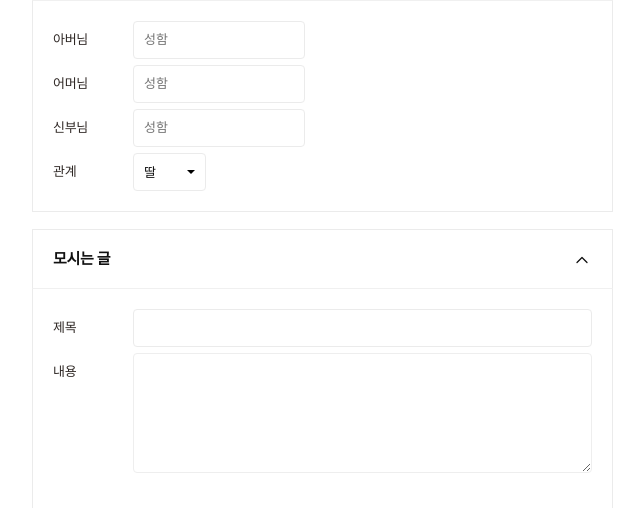
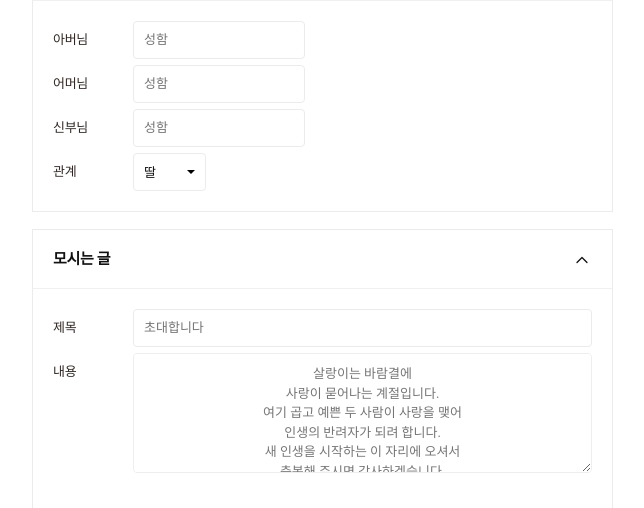
Before and after one commit to seojh8910/wedding-card, a Django app: page /cards/create/ in a window 1280 px wide. Shown: the part 871-1379 px from the top of the page, without its empty margins (522-1166 px from the left). Run offline with Django 5.2, Linux system fonts and the light colour scheme; some libraries are stand-ins or nearby versions; some web fonts are replaced; grey boxes are pictures that could not be loaded.

Commit message:
FE update: 청첩장 생성페이지 처음 로드될 때 나오는 예시 UI 수정 (#22)

```diff
--- a/card/forms.py
+++ b/card/forms.py
@@ -17,8 +17,9 @@ class CardCreationForm(forms.ModelForm):
             'wedding_hall_floor': forms.TextInput(attrs={'class': 'inorder_txt', 'style': 'width: calc(100% - 20px); max-width: 378px;'}),
             'wedding_hall_address': forms.TextInput(attrs={'id': 'address', 'class': 'inorder_txt', 'style': 'width: calc(100% - 87px);', 'onclick': 'address_search()'}),
 
-            'invitation_title': forms.TextInput(attrs={'class': 'inorder_txt', 'style': 'width: calc(100% - 22px);'}),
-            'invitation_content': forms.Textarea(attrs={'class': 'te-textarea', 'contenteditable': 'true', 'style': 'height: 120px; text-align: center;', 'onkeydown': 'enterkeydown()'}),
+            'invitation_title': forms.TextInput(attrs={'class': 'inorder_txt', 'placeholder': '초대합니다', 'style': 'width: calc(100% - 22px);'}),
+            'invitation_content': forms.Textarea(attrs={'class': 'te-textarea', 'placeholder': '살랑이는 바람결에\n사랑이 묻어나는 계절입니다.\n여기 곱고 예쁜 두 사람이 사랑을 맺어\n인생의 반려자가 되려 합니다.\n새 인생을 시작하는 이 자리에 오셔서\n축복해 주시면 감사하겠습니다.',
+                                                        'contenteditable': 'true', 'style': 'height: 120px; text-align: center;', 'onkeydown': 'enterkeydown()'}),
 
             'groom_name': forms.TextInput(attrs={'class': 'inorder_txt', 'placeholder': '성함', 'style': 'width: calc(100% - 22px); max-width: 150px;'}),
             'groom_mother_name': forms.TextInput(attrs={'class': 'inorder_txt', 'placeholder': '성함', 'style': 'width: calc(100% - 22px); max-width: 150px;'}),
--- a/card/templates/card/create_card.html
+++ b/card/templates/card/create_card.html
@@ -284,9 +284,8 @@
                                                 <div class="box fade-in" id="transports-box-0-preview">
                                                     <div class="left">
                                                         <div class="icon-circle">
-                                                            <svg aria-hidden="true" width="46.08" height="46.08" viewBox="0 0 32 32" fill="#222F3D" style="font-size: 2.88em;">
-                                                                <path d="M10 4C7.25 4 5 6.25 5 9v12a6.012 6.012 0 003.531 5.469L6 29h2.344l2.031-2.031c.2.02.418.031.625.031h10c.207 0 .426-.012.625-.031L23.656 29H26l-2.531-2.531A6.012 6.012 0 0027 21V9c0-2.75-2.25-5-5-5zm0 2h12c1.32 0 2.438.828 2.844 2H7.156A2.992 2.992 0 0110 6zm-3 4h8v6H7zm10 0h8v6h-8zM7 18h18v3c0 2.219-1.781 4-4 4H11c-2.219 0-4-1.781-4-4zm3.5 2a1.5 1.5 0 100 3 1.5 1.5 0 000-3zm11 0a1.5 1.5 0 100 3 1.5 1.5 0 000-3z">
-                                                                </path>
+                                                            <svg xmlns="http://www.w3.org/2000/svg" width="16" height="16" fill="currentColor" class="bi bi-geo-alt-fill" viewBox="0 0 16 16">
+                                                                <path d="M8 16s6-5.686 6-10A6 6 0 0 0 2 6c0 4.314 6 10 6 10m0-7a3 3 0 1 1 0-6 3 3 0 0 1 0 6"/>
                                                             </svg>
                                                         </div>
                                                     </div>
@@ -1551,9 +1550,8 @@
                 newTransportPreviewDiv.innerHTML = `
                     <div class="left">
                         <div class="icon-circle">
-                            <svg aria-hidden="true" width="46.08" height="46.08" viewBox="0 0 32 32" fill="#222F3D" style="font-size: 2.88em;">
-                                <path d="M10 4C7.25 4 5 6.25 5 9v12a6.012 6.012 0 003.531 5.469L6 29h2.344l2.031-2.031c.2.02.418.031.625.031h10c.207 0 .426-.012.625-.031L23.656 29H26l-2.531-2.531A6.012 6.012 0 0027 21V9c0-2.75-2.25-5-5-5zm0 2h12c1.32 0 2.438.828 2.844 2H7.156A2.992 2.992 0 0110 6zm-3 4h8v6H7zm10 0h8v6h-8zM7 18h18v3c0 2.219-1.781 4-4 4H11c-2.219 0-4-1.781-4-4zm3.5 2a1.5 1.5 0 100 3 1.5 1.5 0 000-3zm11 0a1.5 1.5 0 100 3 1.5 1.5 0 000-3z">
-                                </path>
+                            <svg xmlns="http://www.w3.org/2000/svg" width="16" height="16" fill="currentColor" class="bi bi-geo-alt-fill" viewBox="0 0 16 16">
+                              <path d="M8 16s6-5.686 6-10A6 6 0 0 0 2 6c0 4.314 6 10 6 10m0-7a3 3 0 1 1 0-6 3 3 0 0 1 0 6"/>
                             </svg>
                         </div>
                     </div>
@@ -1926,7 +1924,7 @@
             });
         });
 
-        // 스크롤 내릴 때 왼쪽(미리보기)에 fixed 속성 추가
+        // 스크롤 내릴 때 왼쪽(청첩장 미리보기)에 fixed 속성 추가
         const left = document.getElementById('preview-wrap');
         let isFixed = false;
 
@@ -1955,7 +1953,7 @@
             }
         });
 
-        // 마음 전하실 곳 토글 이벤트 추가
+        // 계좌번호 토글 이벤트 추가
         const accountToggleItem = document.querySelectorAll('.c-account .title');
         let isRotated = false;
 
@@ -2192,5 +2190,20 @@
         bindInputToElementHref('#id_contact_bride_phone_number_3', '.contact-modal-inner .content > div:nth-child(7) > .cell:nth-child(3) > span:nth-child(1) > a'); // 신부 어머니 전화번호 1
         bindInputToElementHref('#id_contact_bride_phone_number_3', '.contact-modal-inner .content > div:nth-child(7) > .cell:nth-child(3) > span:nth-child(2) > a'); // 신부 어머니 전화번호 2
 
+        // 우측 정보입력창 여닫기
+        let isClosed = false;
+
+        $('.morder-table .st').on('click', '.th', function() {
+            const morderTableTd = this.nextElementSibling;
+            if (!isClosed) {
+                morderTableTd.style.display = 'none';
+                $('.morder-table .st .th > div:nth-child(2)').html('<svg data-v-72618a6e="" viewBox="0 0 24 24" fill="none" stroke="currentColor" stroke-width="2" stroke-linecap="round" stroke-linejoin="round" class="icon icon-chevron-down"><polyline points="6 9 12 15 18 9"></polyline></svg>');
+            } else if (isClosed) {
+                morderTableTd.style.display = 'block';
+                $('.morder-table .st .th > div:nth-child(2)').html('<svg viewBox="0 0 24 24" fill="none" stroke="currentColor" stroke-width="2" stroke-linecap="round" stroke-linejoin="round" class="icon icon-chevron-up"><polyline points="18 15 12 9 6 15"></polyline></svg>');
+            }
+            isClosed = !isClosed;
+        });
+
     </script>
 {% endblock %}
```
